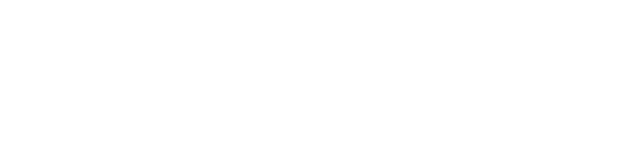
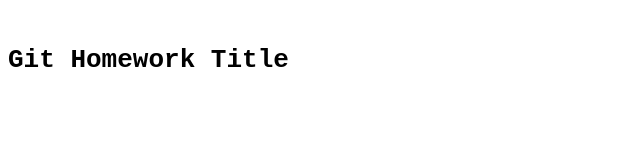
Before and after one commit to Nineinchpaws/homeWorkProject, a plain HTML site: page index.html in a window 1280 px wide. Shown: the whole page, without its empty margins (0-640 px from the left). Drawn offline with Linux system fonts and the light colour scheme.

Commit message:
h1 added

```diff
--- a/index.html
+++ b/index.html
@@ -8,7 +8,7 @@
 </head>
 <body>
     <pre>
-
+        <h1>Git Homework Title</h1>
     </pre>
     <script>
 
```
